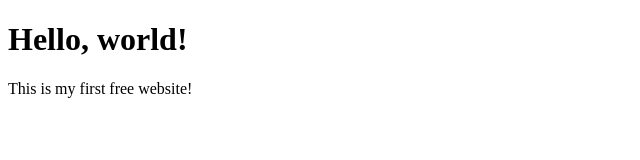
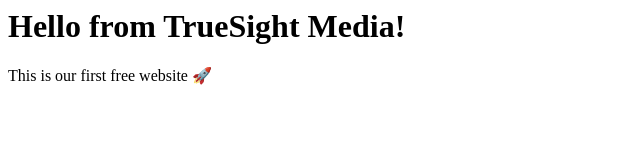
Before and after one commit to 77jessie77/TrueSightmedia-Presents, a plain HTML site: page index.html in a window 1280 px wide. Shown: the whole page, without its empty margins (0-640 px from the left). Drawn offline with Linux system fonts and the light colour scheme.

Commit message:
Update index.html

```diff
--- a/index.html
+++ b/index.html
@@ -1,10 +1,2 @@
-<!DOCTYPE html>
-<html>
-<head>
-<title>Welcome</title>
-</head>
-<body>
-<h1>Hello, world!</h1>
-<p>This is my first free website!</p>
-</body>
-</html>
+<h1>Hello from TrueSight Media!</h1>
+<p>This is our first free website 🚀</p>
```
